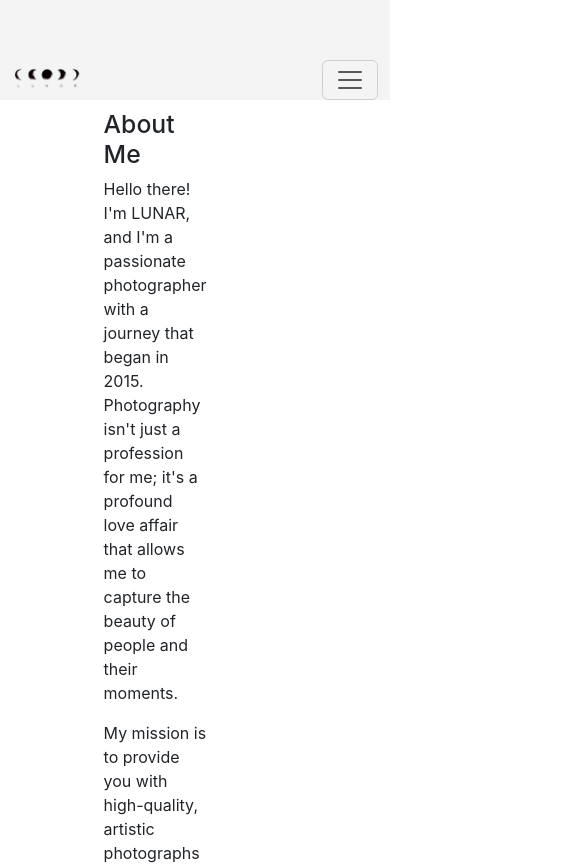
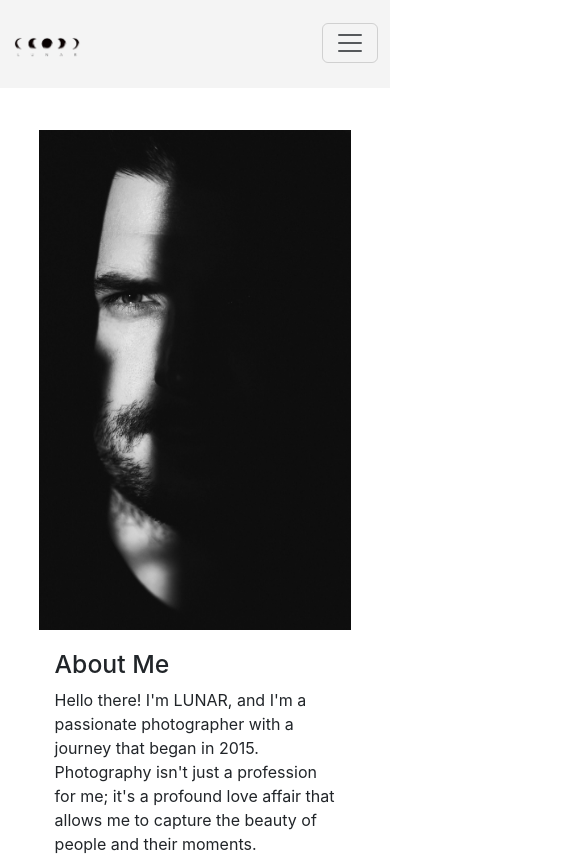
Before and after one commit to matei93/LUNARWEBSITE, a React (Create React App) app: page /about in a window 390 px wide. Shown: the top 865 px of the page, 585 px wide, since content can reach past the window. Built offline with nearby package versions, Linux system fonts and the light colour scheme.

Commit message:
Css styles

```diff
--- a/src/components/inc/Carousel.css
+++ b/src/components/inc/Carousel.css
@@ -1,6 +1,5 @@
 .c-item {
-  display: block;
-  width: fit-auto;
+  width: 100%;
   height: 880px;
   object-fit: cover;
 }
@@ -10,3 +9,10 @@
   width: 100%;
   object-fit: cover;
 }
+
+/* Media query for screens smaller than 768px (typical mobile devices) */
+@media (max-width: 768px) {
+  .c-item {
+    height: auto; /* Auto height for mobile devices */
+  }
+}
--- a/src/components/inc/Footer.css
+++ b/src/components/inc/Footer.css
@@ -1,5 +1,6 @@
 .footer {
   display: flex;
+  flex-direction: column;
   color: black;
   text-align: center;
   padding: 10px;
@@ -8,21 +9,30 @@
   -moz-osx-font-smoothing: grayscale;
   font-weight: lighter;
   font-size: x-small;
+  flex-wrap: wrap;
+  justify-content: center;
+  align-items: center;
 }
-#root {
-  flex: 1;
-}
+
 .logoFooter {
   height: 35px;
   width: 35px;
   padding-bottom: 10px;
 }
+
 .footer-line {
-  align-items: center;
   border-top: 1px solid rgb(6, 6, 6);
   padding-top: 30px;
 }
+
 .center-button {
   text-align: center;
   padding-bottom: 10px;
 }
+
+/* Media query for smaller screens */
+@media only screen and (max-width: 600px) {
+  .footer {
+    flex-direction: column;
+  }
+}
--- a/src/components/inc/NavBar.css
+++ b/src/components/inc/NavBar.css
@@ -1,32 +1,23 @@
-/*Navbar Style*/
 .navbar {
   font-weight: lighter;
   font-size: small;
   transition: all 0.8s;
   background-color: rgba(222, 222, 222, 0.333) !important;
-  padding-top: 50px;
-  padding-bottom: 50px;
-}
-.nav-link {
-  font-weight: lighter;
-  font-size: small;
+  padding-top: 15px; /* Adjusted padding for mobile view */
+  padding-bottom: 15px; /* Adjusted padding for mobile view */
 }
 
 .fixed-top {
-  height: 50px;
+  height: auto; /* Remove fixed height for mobile view */
 }
+
 .logoLunar {
   height: 35px;
   width: 100px;
   padding-top: 8px;
   padding-bottom: 2px;
 }
-.dropdown-menu {
-  background-color: rgba(222, 222, 222, 0.333) !important;
-  --bs-dropdown-min-width: 6rem !important;
-  --bs-dropdown-spacer: 0.5rem;
-  --bs-dropdown-border-color: none;
-}
+
 .navbar-toggler {
   font-size: var(--bs-navbar-toggler-font-size);
   line-height: 1;
@@ -36,3 +27,61 @@
   border-radius: var(--bs-navbar-toggler-border-radius);
   transition: var(--bs-navbar-toggler-transition);
 }
+
+.nav-link {
+  font-weight: lighter;
+  font-size: small;
+}
+
+.dropdown-menu {
+  padding-left: 10px;
+  min-width: 6rem;
+  border-radius: 0%;
+  border-width: 0cap;
+}
+
+@media (max-width: 768px) {
+  .navbar {
+    padding-top: 15px;
+    padding-bottom: 15px;
+  }
+
+  .navbar-toggler {
+    margin-top: 8px;
+    margin-bottom: 10px; /* Add margin at the bottom for spacing */
+  }
+
+  .navbar-collapse {
+    display: flex;
+    flex-direction: column;
+    align-items: center; /* Center items horizontally */
+  }
+  .dropdown-menu {
+    padding-left: 10px;
+    min-width: 6rem;
+    border-radius: 0%;
+    border-width: 0cap;
+  }
+
+  .logoLunar {
+    order: -1;
+  }
+
+  .navbar-nav {
+    margin-top: 8px;
+  }
+
+  .nav-item {
+    text-align: left;
+  }
+}
+
+@media (min-width: 769px) {
+  .navbar-nav {
+    margin-left: auto; /* Push menu items to the right in desktop view */
+  }
+  .navbar-collapse.collapse {
+    display: flex !important;
+    flex-basis: auto;
+  }
+}
--- a/src/components/pages/About.css
+++ b/src/components/pages/About.css
@@ -1,17 +1,14 @@
 .about-me {
   width: 80%;
-  left: 70%;
-  top: 10%;
-
+  max-width: 1200px;
+  margin: 0 auto;
   display: flex;
-  flex-direction: row;
+  flex-direction: row; /* Change to row to have image and text side by side */
   align-items: center;
   justify-content: space-between;
   padding-top: 110px;
   padding-bottom: 60px;
-
-  padding-left: 25px;
-  padding-right: 25px;
+  box-sizing: border-box;
 }
 
 .about-me-text {
@@ -19,14 +16,34 @@
   font-family: -apple-system, BlinkMacSystemFont, "Montserrat", sans-serif;
   -webkit-font-smoothing: antialiased;
   -moz-osx-font-smoothing: grayscale;
-  padding-left: 30%;
-  padding-right: 25px;
+  max-width: 600px;
+  width: 100%;
+  box-sizing: border-box;
+  padding-left: 25px; /* Adjust padding based on your design */
+  padding-right: 25px; /* Adjust padding based on your design */
 }
 
 .about-me-image img {
-  float: right;
-  width: auto;
-  height: 572px;
-  display: block;
-  margin: 0 auto;
+  width: 100%;
+  max-width: 572px;
+  height: 500px;
+  margin-top: 20px;
 }
+
+/* Media Query for Tablets and Smaller Screens */
+@media (max-width: 768px) {
+  .about-me {
+    flex-direction: column; /* Stack items vertically on small screens */
+    align-items: center; /* Center items on small screens */
+  }
+
+  .about-me-image {
+    order: -1; /* Move the image to the top */
+    margin-bottom: 20px; /* Add margin at the bottom for spacing */
+  }
+
+  .about-me-text {
+    padding-left: 5%; /* Adjust padding based on your design */
+    padding-right: 5%; /* Adjust padding based on your design */
+  }
+}
--- a/src/components/pages/Contact.css
+++ b/src/components/pages/Contact.css
@@ -1,28 +1,41 @@
-/* Center the form on the page */
 #contact-container {
   display: flex;
+  flex-direction: column;
+  align-items: center;
   justify-content: center;
-  align-items: center;
-  margin: auto;
-  padding-top: 200px;
-  padding-bottom: 150px;
-  font-family: -apple-system, BlinkMacSystemFont, "Montserrat", sans-serif;
-  -webkit-font-smoothing: antialiased;
-  -moz-osx-font-smoothing: grayscale;
+  min-height: 100vh;
+  font-family: "Montserrat", sans-serif; /* Updated font-family */
+
   font-weight: lighter;
   font-size: small;
 }
 
-/* Style the form elements */
 form {
   background-color: white;
   padding: 20px;
-  width: 300px;
+  width: 100%;
+  max-width: 600px;
+  margin-bottom: 20px; /* Adjust margin based on your design */
+  padding-left: 25px;
+  padding-right: 25px;
+  padding-top: 100px;
+  margin-left: auto;
+  margin-right: auto;
+}
+
+/* Add media query for mobile responsiveness */
+@media only screen and (max-width: 600px) {
+  form {
+    max-width: 100%;
+  }
 }
 
 label {
   display: block;
-  margin-top: 10px;
+  margin-top: 2px;
+  font-family: "Montserrat", sans-serif; /* Updated font-family */
+  font-weight: lighter;
+  font-size: small;
 }
 
 input,
@@ -32,6 +45,10 @@ textarea {
   margin: 5px 0;
   border: 1px solid #ccc;
   font-size: 16px;
+  font-family: "Montserrat", sans-serif; /* Updated font-family */
+
+  font-weight: lighter;
+  font-size: small;
 }
 
 input[type="date"] {
@@ -44,13 +61,11 @@ button {
   background-color: #ededee;
   color: #0c0c0c;
   border: none;
-
   padding: 10px 15px;
   margin-top: 10px;
   cursor: pointer;
   font-weight: lighter;
   font-size: small;
-  margin-left: 85px;
 }
 
 button:disabled {
--- a/src/components/pages/Contact.js
+++ b/src/components/pages/Contact.js
@@ -38,7 +38,7 @@ function ContactForm() {
   };
 
   return (
-    <div id="contact-container">
+    <div id="contact-container d-flex justify-content-center">
       <form onSubmit={handleSubmit}>
         <div>
           <label>Name:</label>
```
